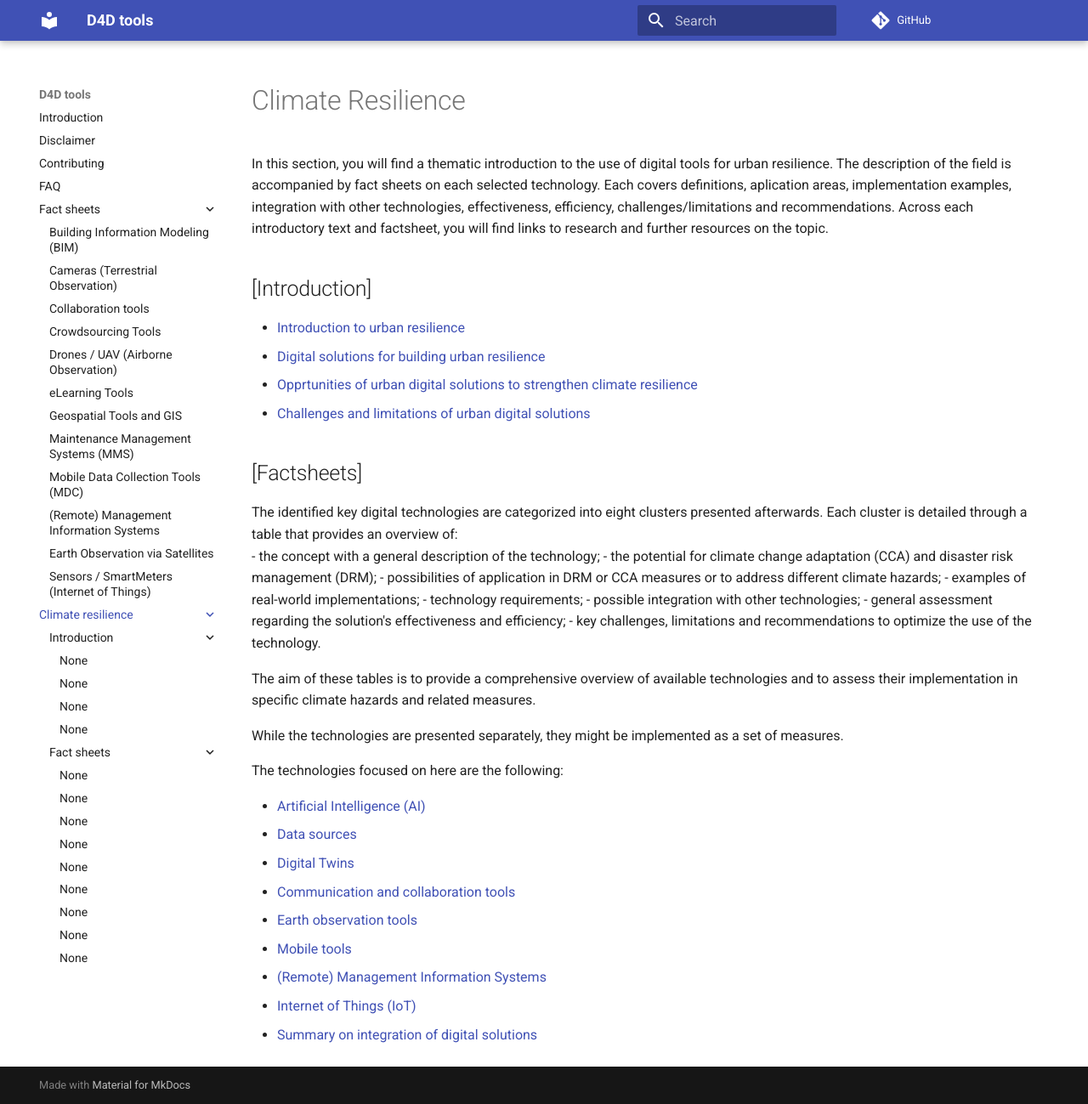
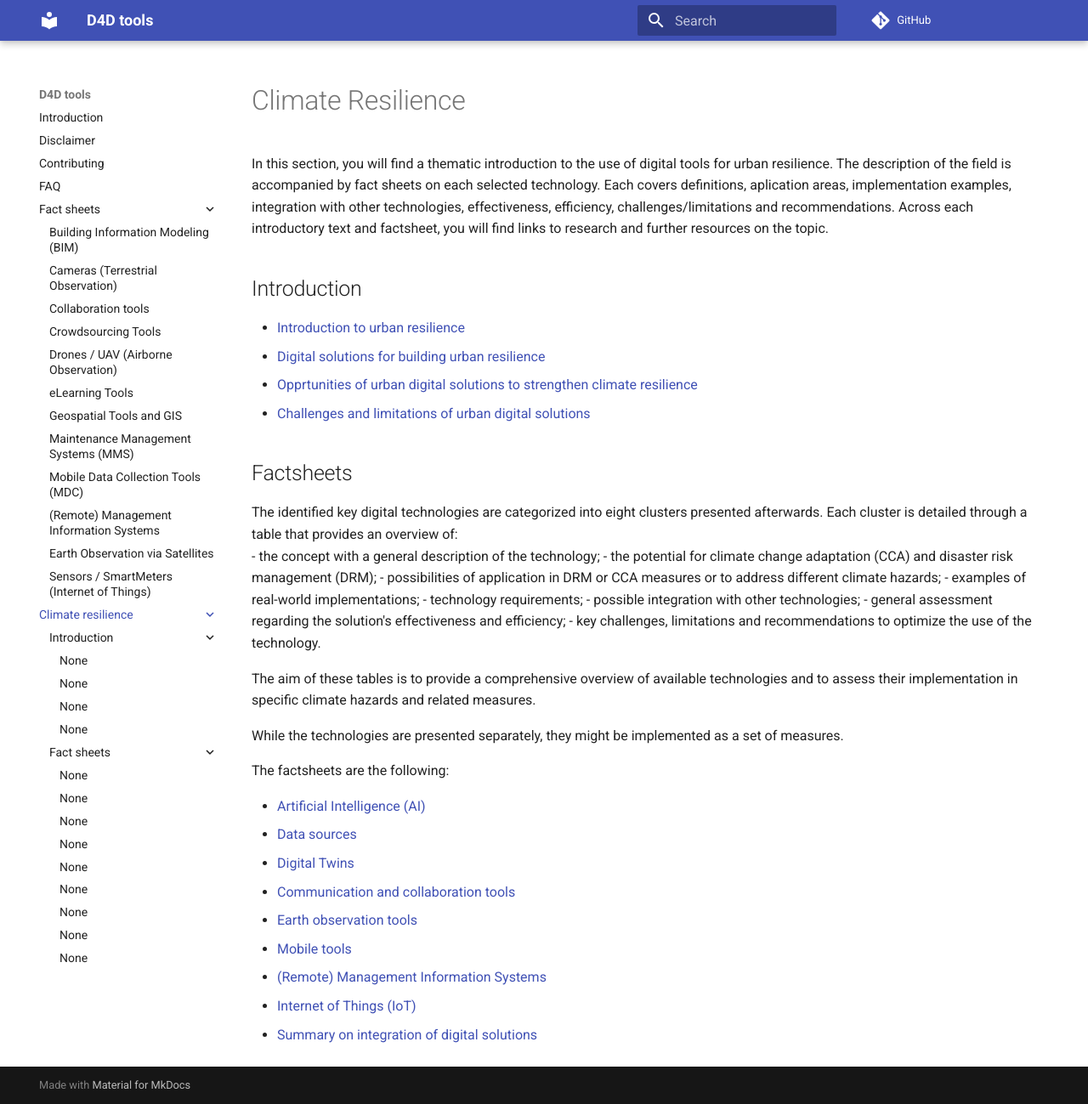
Before and after one commit to openkfw/d4dtools, an MkDocs documentation site: the page built from docs/climate-resilience/index.md, in a window 1280 px wide and 1299 px high. Shown: the whole window at 85% size. Built offline with MkDocs 1.6.1 and Material for MkDocs 9.7.7, drawn with Linux system fonts in a browser that asks for light colours; comment, search, counter and statistics services are not loaded.

Commit message:
Updating intro to climate resilience

```diff
--- a/docs/climate-resilience/index.md
+++ b/docs/climate-resilience/index.md
@@ -7,14 +7,14 @@ hide:
 
 In this section, you will find a thematic introduction to the use of digital tools for urban resilience. The description of the field is accompanied by fact sheets on each selected technology. Each covers definitions, aplication areas, implementation examples, integration with other technologies, effectiveness, efficiency, challenges/limitations and recommendations. Across each introductory text and factsheet, you will find links to research and further resources on the topic.
 
-## [Introduction]
+## Introduction
 
 - [Introduction to urban resilience](Introduction/intro.md)
 - [Digital solutions for building urban resilience](Introduction/solutions-resilience.md)
 - [Opprtunities of urban digital solutions to strengthen climate resilience](Introduction/opportunities.md)
 - [Challenges and limitations of urban digital solutions](Introduction/challenges.md)
 
-## [Factsheets]
+## Factsheets
 
 The identified key digital technologies are categorized into eight clusters presented afterwards. Each cluster is detailed through a table that provides an overview of:
 - the concept with a general description of the technology;
@@ -30,7 +30,7 @@ The aim of these tables is to provide a comprehensive overview of available tech
 
 While the technologies are presented separately, they might be implemented as a set of measures.
 
-The technologies focused on here are the following:
+The factsheets are the following:
 
 - [Artificial Intelligence (AI)](fact-sheets-cres/ai.md)
 - [Data sources](fact-sheets-cres/data-sources.md)
```
